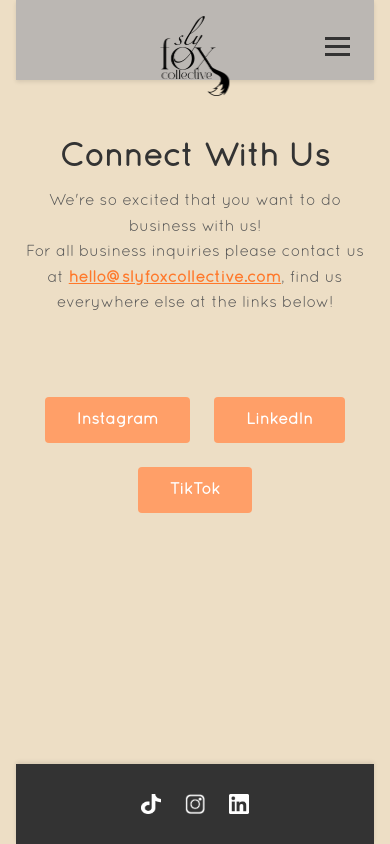
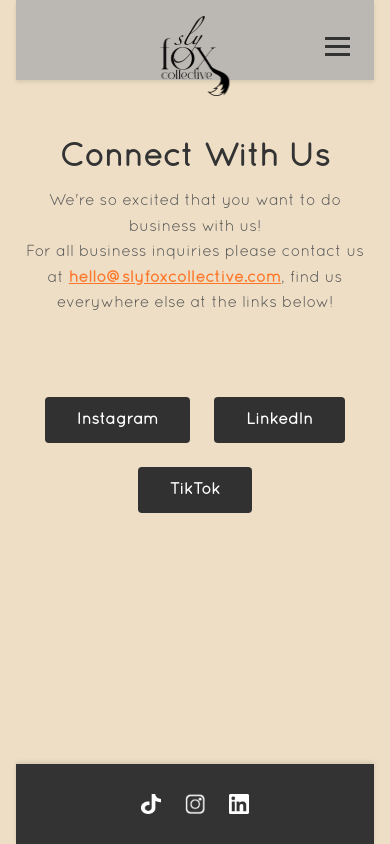
Before and after one commit to j-c-williams/SlyFoxCollective, an Angular app in the folder sly-fox-collective/: page /connect in a window 390 px wide. Built offline with nearby package versions, Linux system fonts and the light colour scheme.

Commit message:
minor changes, most pages still need mobilization

```diff
--- a/sly-fox-collective/src/app/connect/connect.component.css
+++ b/sly-fox-collective/src/app/connect/connect.component.css
@@ -37,7 +37,7 @@
 .social-link {
   display: inline-block;
   padding: 1rem 2rem;
-  background: #ff9f68;
+  background: rgb(49, 49, 49);
   color: white;
   text-decoration: none;
   font-weight: bold;
@@ -46,5 +46,5 @@
 }
 
 .social-link:hover {
-  background: #e0895c;
+  background: rgb(69, 69, 69);
 }
--- a/sly-fox-collective/src/app/gallery/gallery.component.css
+++ b/sly-fox-collective/src/app/gallery/gallery.component.css
@@ -17,7 +17,7 @@
 .social-link {
   display: inline-block;
   padding: 1rem 2rem;
-  background: #ff9f68;
+  background: rgb(49, 49, 49);
   color: white;
   text-decoration: none;
   font-weight: bold;
@@ -26,5 +26,5 @@
 }
 
 .social-link:hover {
-  background: #e0895c;
+  background: rgb(69, 69, 69);
 }
--- a/sly-fox-collective/src/app/landing/landing.component.css
+++ b/sly-fox-collective/src/app/landing/landing.component.css
@@ -86,6 +86,14 @@
 .cta-button:hover {
     background: rgb(69, 69, 69);
     transform: translateY(-2px);
+}
+
+.view-more-button {
+    background: rgb(49, 49, 49);
+}
+
+.view-more-button:hover {
+    background: rgb(69, 69, 69);
 }
 
 /* Services Preview Section */
--- a/sly-fox-collective/src/app/services/services.component.html
+++ b/sly-fox-collective/src/app/services/services.component.html
@@ -1,7 +1,8 @@
 <div class="services-page-container">
 <section class="hero-section">
-    <div class="hero-image">
+    <div class="hero-image background-image">
         <img src="../../assets/images/services_background_highres.jpg" alt="Elite Event">
+        <div class="overlay-gradient"></div>
     </div>
     <div class="hero-content">
         <div class="text-container">
```
Also changed, not shown: sly-fox-collective/src/app/services/services.component.css (line endings or trailing spaces).
